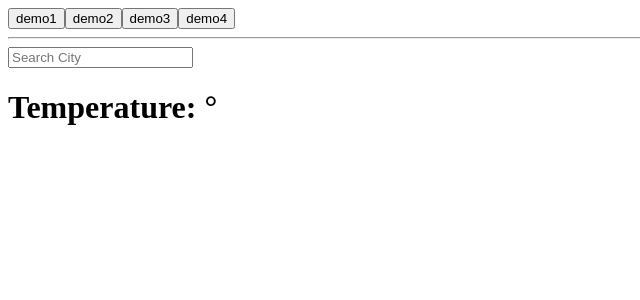
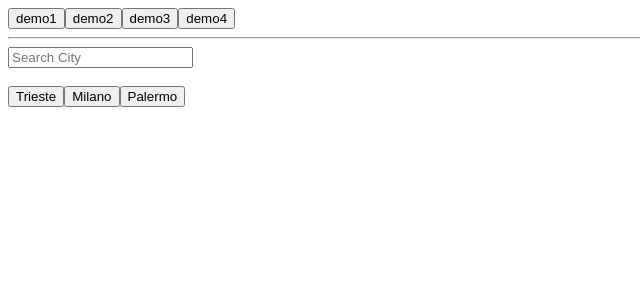
Before and after one commit to andreaborelli/angular16-demo, an Angular app: page /demo4 in a window 1280 px wide. Shown: the top 300 px of the page, without its empty margins (0-640 px from the left). Built offline with nearby package versions, Linux system fonts and the light colour scheme.

Commit message:
toSignal - from observable to signal

```diff
--- a/src/app/features/demo4.component.ts
+++ b/src/app/features/demo4.component.ts
@@ -1,5 +1,6 @@
 import { Component, inject } from '@angular/core';
 import { CommonModule } from '@angular/common';
+import { toSignal } from '@angular/core/rxjs-interop'
 import { FormControl, ReactiveFormsModule } from '@angular/forms';
 import { HttpClient } from '@angular/common/http';
 import { debounceTime, mergeMap } from 'rxjs';
@@ -11,7 +12,16 @@ import { Meteo } from '../model/meteo';
   imports: [CommonModule, ReactiveFormsModule],
   template: `
      <input type="text" placeholder="Search City" [formControl]="input">
-     <h1>Temperature: {{(meteo$ | async)?.main?.temp}}°</h1>
+     <h1 *ngIf="meteo()">Temperature: {{meteo()?.main?.temp}}°</h1>
+  <br>
+  <br>
+      <button (click)="input.setValue('Trieste')">Trieste</button>
+      <button (click)="input.setValue('Milano')">Milano</button>
+      <button (click)="input.setValue('Palermo')">Palermo</button>
+
+       <!-- (click)="input.setValue('Roma')" valorizza campo di input con il valore 'Roma' -->
+
+      <!-- <pre>{{meteo() | json}}</pre> -->
       <!-- <pre>{{meteo | json}}</pre> -->
   `,
   styles: [
@@ -21,12 +31,18 @@ export class Demo4Component {
 
   input = new FormControl('')
   http = inject(HttpClient)
-  meteo$ = this.input.valueChanges
+
+  // signal che dipende da un observable utlizzando la funzionalità toSignal di angular 16
+  meteo = toSignal( // questa funzione converte un observable in un signal
+    this.input.valueChanges
        .pipe(
          debounceTime(700), /* filtra emissione se un valore è un tempo inferiore a quello impostato 700ms per emettere un valore,
          imposta un ritardo di 700 millisecondi. Ciò significa che l'Observable emetterà un valore solo se non ci sono altre emissioni nei successivi 700 millisecondi.*/
          mergeMap(text => this.http.get<Meteo>(`http://api.openweathermap.org/data/2.5/weather?q=${text}&units=metric&APPID=eb03b1f5e5afb5f4a4edb40c1ef2f534`))
        )
+  )
+
+
            // .subscribe(console.log);
            /* sequenza di observable che diventa un unico observable non emette il valore del campo di input
            ma il valore generato dalla chiamata http get*/
```
